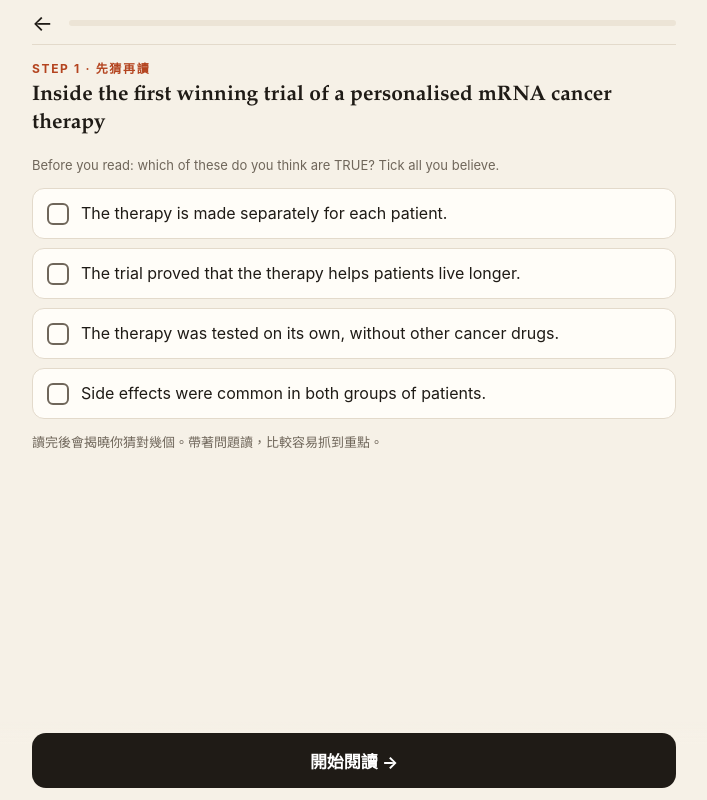
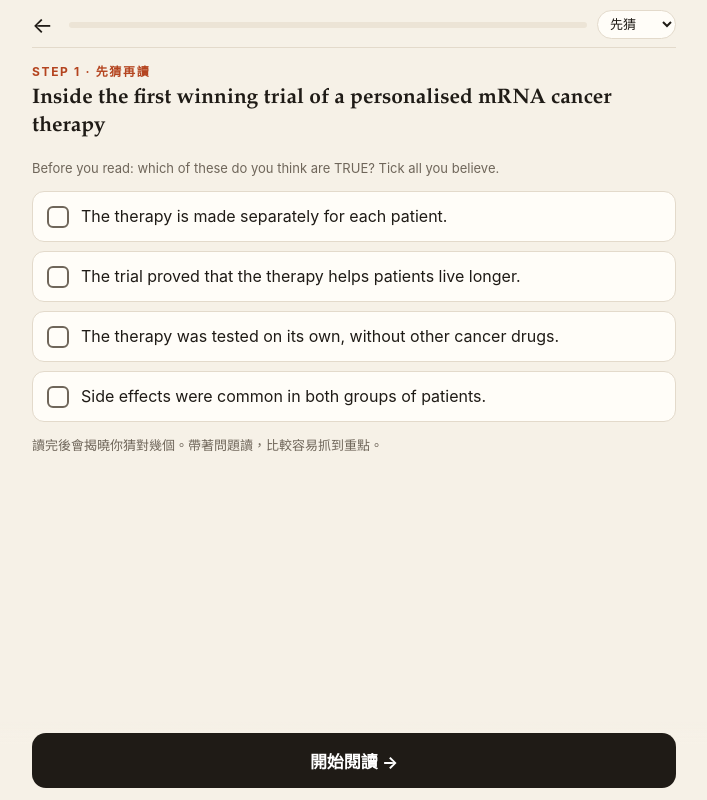
Before and after one commit to jayzhan211/morning-read, a plain HTML site: page index.html in a window 1280 px wide. Both pictures are taken after a click on the link 640 px from the left and 186 px from the top of the page. Shown: the whole page, without its empty margins (286-993 px from the left). Drawn offline with Linux system fonts and the light colour scheme.

Commit message:
Lesson: add jump-to-step menu in top bar
Co-Authored-By: Claude Opus 5.5 <noreply@anthropic.com>
Claude-Session: https://claude.ai/code/session_012mN7WsJMcKsV7QE1jPwyk8

```diff
--- a/index.html
+++ b/index.html
@@ -43,6 +43,7 @@ h2.sec{font-size:12px;letter-spacing:.14em;text-transform:uppercase;color:var(--
 .topbar .back{border:none;background:none;font-size:22px;padding:0 6px 0 0}
 .prog{flex:1;height:6px;background:#ece4d6;border-radius:6px;overflow:hidden}
 .prog i{display:block;height:100%;background:var(--accent);transition:width .3s}
+.topbar .jump{border:1px solid var(--line);background:var(--card);border-radius:99px;padding:5px 8px;font-size:13px;color:inherit;max-width:96px}
 .topbar .peek{border:1px solid var(--line);background:var(--card);border-radius:99px;padding:5px 11px;font-size:13px}
 .step-label{font-size:12px;letter-spacing:.14em;text-transform:uppercase;color:var(--accent);font-weight:700;margin-bottom:6px}
 .q{font-family:var(--serif);font-size:21px;line-height:1.35;margin:0 0 16px}
@@ -214,11 +215,20 @@ async function openLesson(id){
 }
 function go(delta){ const st = L(LES.id); st.step = Math.max(0, Math.min(LES.steps.length-1, st.step+delta)); if(st.step===LES.steps.length-1) st.done = true; save(); window.scrollTo(0,0); renderStep(); }
 
+function stepName(s){
+  if(s==="predict") return "先猜";
+  if(s==="read") return "閱讀";
+  if(s==="summary") return "總結";
+  if(s[0]==="t") return "第 "+(+s.slice(1)+1)+" 題";
+  return s;
+}
+function jumpTo(i){ const st = L(LES.id); st.step = Math.max(0, Math.min(LES.steps.length-1, i)); if(st.step===LES.steps.length-1) st.done = true; save(); window.scrollTo(0,0); renderStep(); }
 function shell(inner, showPeek=true){
   const st = L(LES.id);
   const pct = (st.step)/(LES.steps.length-1)*100;
   $app.innerHTML = `<div class="topbar"><button class="back" onclick="location.hash='#/'" aria-label="back">←</button>
     <div class="prog"><i style="width:${pct}%"></i></div>
+    <select class="jump" aria-label="跳到" onchange="jumpTo(+this.value)">${LES.steps.map((s,i)=>`<option value="${i}" ${i===st.step?"selected":""}>${stepName(s)}</option>`).join("")}</select>
     ${showPeek? `<button class="peek" onclick="peek()">📄 回看文章</button>`:""}</div>${inner}`;
 }
 
```
